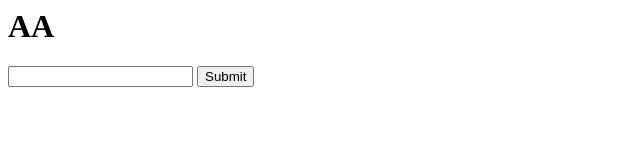
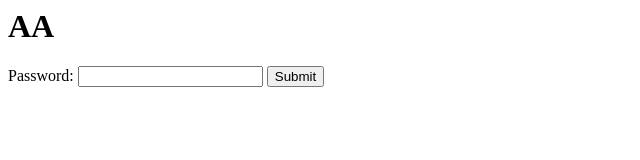
Before and after one commit to abhinavshinde/aa, a plain HTML site: page index.html in a window 1280 px wide. Shown: the whole page, without its empty margins (0-640 px from the left). Drawn offline with Linux system fonts and the light colour scheme.

Commit message:
Update index.html

```diff
--- a/index.html
+++ b/index.html
@@ -2,10 +2,11 @@
 <head>
       <title>AA</title>
       <h1>AA</h1>
+      <script src="index.js"></script>
 </head>
 <body>
-      <form class="passform">
-        <input type="password" required id="pass">
+      <form class="passform" action="webpage.html" onsubmit="return passcheck()">
+        Password: <input type="password" required id="abhikanksha">
         <input type="submit">
       </form>
 </body>
```
